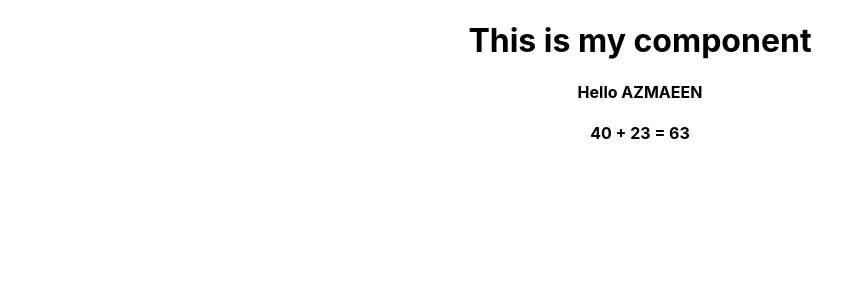
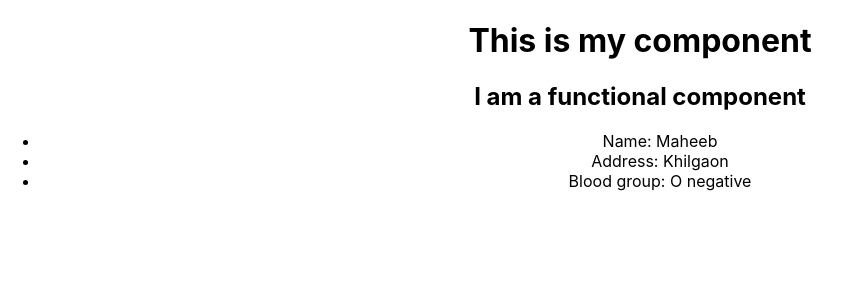
Before and after one commit to Maheeb/reactThrowback, a React (Create React App) app: page / in a window 1280 px wide. Shown: the top 300 px of the page, without its empty margins (0-852 px from the left). Built offline with nearby package versions, Linux system fonts and the light colour scheme.

Commit message:
Components and functional components

```diff
--- a/src/App.js
+++ b/src/App.js
@@ -1,26 +1,21 @@
-import React from 'react';
+import React, {Component} from 'react';
 // import logo from './logo.svg';
+import Contact from './Contact.js'
 import './App.css';
-
-function App() {
-
-    const hello = true;
-    const name = "azmaeen";
-    const a = 40;
-    const b= 23;
-
-   let math = (
-        <h4>{a} + {b} = {a+b}</h4>
-    );
+import Header from './Header'
+class App extends Component{
+render() {
 
 
   return (
       <div className="App">
           <h1>This is my component</h1>
-          {hello? <h4>Hello {name.toUpperCase()}</h4>:null}
-          {math}
+          <Header/>
+          <Contact />
+
       </div>
   );
+ }
 }
 
 export default App;
--- /dev/null
+++ b/src/Contact.js
@@ -0,0 +1,17 @@
+import React, {Component} from 'react';
+// import logo from './logo.svg';
+import './App.css';
+class Contact extends Component {
+   render() {
+       return (
+           <div>
+               <ul>
+                   <li>Name: Maheeb</li>
+                   <li>Address: Khilgaon</li>
+                   <li>Blood group: O negative</li>
+               </ul>
+           </div>
+       );
+   }
+}
+export default Contact;
--- /dev/null
+++ b/src/Header.js
@@ -0,0 +1,13 @@
+import React, {Component} from 'react';
+
+const Header = () =>{
+
+    return(
+        <div>
+            <h2>I am a functional component</h2>
+        </div>
+    );
+}
+
+
+export default Header;
```
